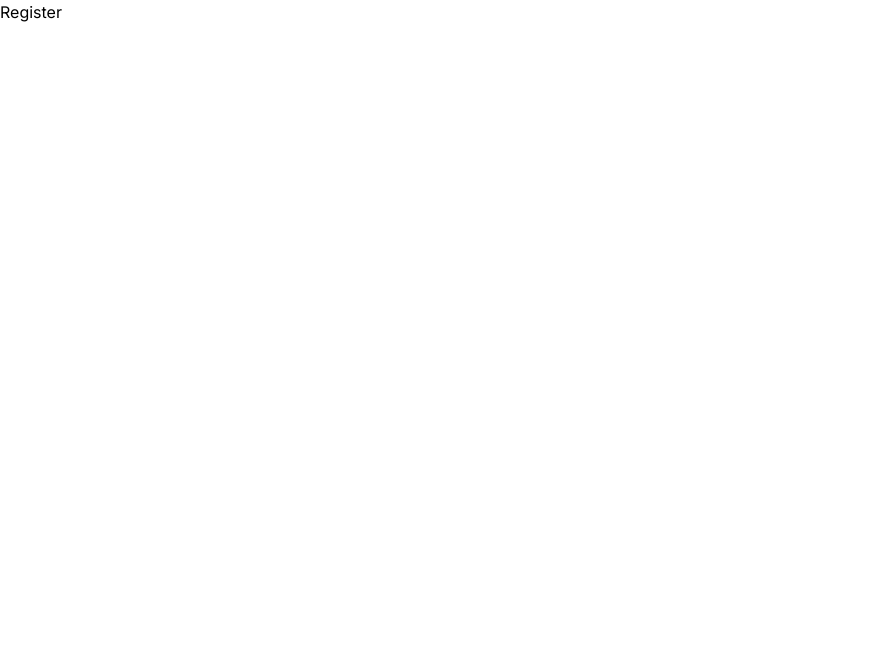
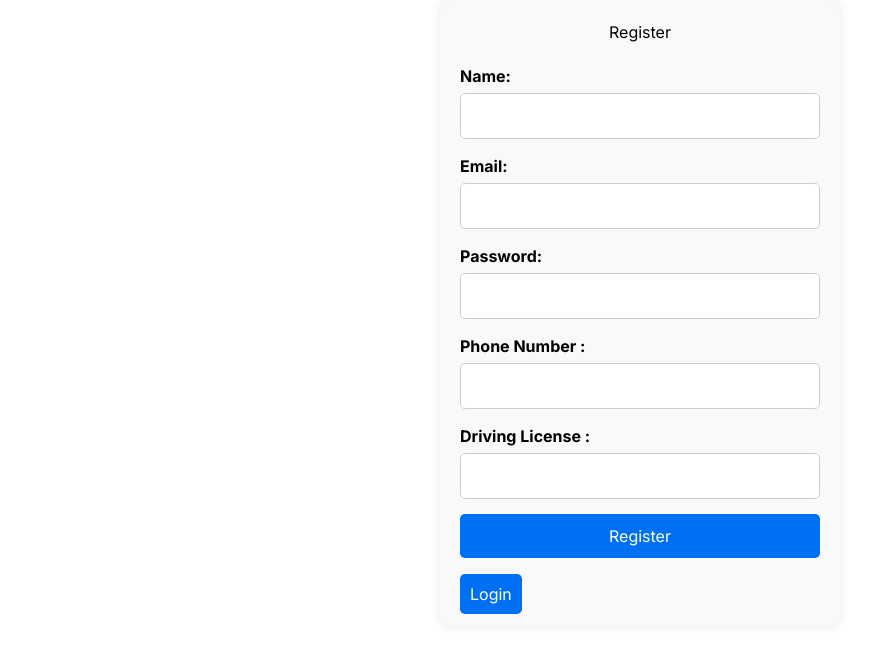
Before and after one commit to gauravkumarit8/DrivingLicense-Frontend, a Next.js app: page /instructors/register in a window 1280 px wide. Shown: the top 652 px of the page, without its empty margins (0-882 px from the left). Built offline with nearby package versions, Linux system fonts and the light colour scheme.

Commit message:
login and register page created for instructor

```diff
--- /dev/null
+++ b/src/app/instructors/login/Login.module.css
@@ -0,0 +1,56 @@
+.container {
+    max-width: 400px;
+    margin: 0 auto;
+    padding: 20px;
+    background-color: #f9f9f9;
+    border-radius: 10px;
+    box-shadow: 0 0 10px rgba(0, 0, 0, 0.1);
+}
+
+.header {
+text-align: center;
+margin-bottom: 20px;
+}
+
+.form {
+display: flex;
+flex-direction: column;
+}
+
+.formGroup {
+margin-bottom: 15px;
+}
+
+.formLabel {
+font-weight: bold;
+margin-bottom: 5px;
+display: block;
+}
+
+.formInput {
+width: 100%;
+padding: 10px;
+border: 1px solid #ccc;
+border-radius: 5px;
+box-sizing: border-box;
+}
+
+.submitButton {
+width: 100%;
+padding: 10px;
+background-color: #0070f3;
+color: white;
+border: none;
+border-radius: 5px;
+font-size: 16px;
+cursor: pointer;
+}
+
+.submitButton:hover {
+background-color: #005bb5;
+}
+
+.message {
+text-align: center;
+color: green;
+}
--- a/src/app/instructors/login/page.js
+++ b/src/app/instructors/login/page.js
@@ -1,8 +1,67 @@
-import React from 'react'
+"use client"
+
+import { loginInstructor } from "@/utils/instructorApi/page";
+import { useState } from "react"
+import styles from './Login.module.css'
+import { useRouter } from "next/navigation";
+import Link from "next/link";
 
 const Login = () => {
+  const router =useRouter();
+
+  const [email,setEmail]=useState('');
+  const [password,setPassword]=useState('');
+  const [message,setMessage]=useState('');
+
+  const handleSubmit=async(e)=>{
+    e.preventDefault();
+    const instructorData={
+      email,
+      password
+    }
+    const result=await loginInstructor(instructorData);
+    const response=result.data;
+    if (result.success) {
+      setMessage('Instructor Logged in successfully!');
+      console.log('Instructor logged:', result.data);
+
+      router.push(`/instructors/profile/${response.id}`);
+    } else {
+      setMessage(`Error: ${result.message}`);
+    }
+  }
+
   return (
-    <div>Login</div>
+    <div className={styles.container}>
+      <h1 className={styles.header}>Login</h1>
+      <form onSubmit={handleSubmit} className={styles.form}>
+        <div className={styles.formGroup}>
+          <label htmlFor="email" className={styles.formLabel}>Email:</label>
+          <input
+            type="email"
+            id="email"
+            className={styles.formInput}
+            value={email}
+            onChange={(e) => setEmail(e.target.value)}
+            required
+          />
+        </div>
+        <div className={styles.formGroup}>
+          <label htmlFor="password" className={styles.formLabel}>Password:</label>
+          <input
+            type="password"
+            id="password"
+            className={styles.formInput}
+            value={password}
+            onChange={(e) => setPassword(e.target.value)}
+            required
+          />
+        </div>
+        <button type="submit" className={styles.submitButton}>Login</button>
+      </form>
+      {message && <p className={styles.message}>{message}</p>} <br/>
+      <Link href={'/instructors/register'} className={styles.submitButton}>Register</Link>
+    </div>
   )
 }
 
--- a/src/app/instructors/register/page.js
+++ b/src/app/instructors/register/page.js
@@ -1,8 +1,105 @@
-import React from 'react'
+"use client"
+
+import { registerInstructor } from "@/utils/instructorApi/page";
+import { useState } from "react";
+import styles from '../login/Login.module.css'
+import Link from "next/link";
 
 const Register = () => {
+
+  const [name,setName]=useState('');
+  const [email,setEmail]=useState('');
+  const [password,setPassword]=useState('');
+  const [phone,setPhone]=useState('');
+  const [drivingLicense,setDrivingLicense]=useState('');
+  const [availability,setAvailability]=useState([]);
+  const [message,setMessage]=useState('');
+
+  const handleSubmit=async(e)=>{
+    e.preventDefault();
+    const instructorData={
+      name,
+      email,
+      password,
+      phone,
+      drivingLicense,
+      availability
+    }
+    const result=await registerInstructor(instructorData);
+    if (result.success) {
+      setMessage('Instructor Logged in successfully!');
+      console.log('Instructor logged:', result.data);
+
+      router.push(`/instructors`);
+    } else {
+      setMessage(`Error: ${result.message}`);
+    }
+  }
+
   return (
-    <div>Register</div>
+    <div className={styles.container}>
+      <h1 className={styles.header}>Register</h1>
+      <form onSubmit={handleSubmit} className={styles.form}>
+        <div className={styles.formGroup}>
+          <label htmlFor="name" className={styles.formLabel}>Name:</label>
+          <input
+            type="text"
+            id="name"
+            className={styles.formInput}
+            value={name}
+            onChange={(e) => setName(e.target.value)}
+            required
+          />
+        </div>
+        <div className={styles.formGroup}>
+          <label htmlFor="email" className={styles.formLabel}>Email:</label>
+          <input
+            type="email"
+            id="email"
+            className={styles.formInput}
+            value={email}
+            onChange={(e) => setEmail(e.target.value)}
+            required
+          />
+        </div>
+        <div className={styles.formGroup}>
+          <label htmlFor="password" className={styles.formLabel}>Password:</label>
+          <input
+            type="password"
+            id="password"
+            className={styles.formInput}
+            value={password}
+            onChange={(e) => setPassword(e.target.value)}
+            required
+          />
+        </div>
+        <div className={styles.formGroup}>
+          <label htmlFor="phone" className={styles.formLabel}>Phone Number :</label>
+          <input
+            type="text"
+            id="phone"
+            className={styles.formInput}
+            value={phone}
+            onChange={(e) => setPhone(e.target.value)}
+            required
+          />
+        </div>
+        <div className={styles.formGroup}>
+          <label htmlFor="drivingLicense" className={styles.formLabel}>Driving License :</label>
+          <input
+            type="text"
+            id="drivingLicense"
+            className={styles.formInput}
+            value={drivingLicense}
+            onChange={(e) => setDrivingLicense(e.target.value)}
+            required
+          />
+        </div>
+        <button type="submit" className={styles.submitButton}>Register</button>
+      </form>
+      {message && <p className={styles.message}>{message}</p>}<br/>
+      <Link href="/instructors/login" className={styles.submitButton}>Login</Link>
+    </div>
   )
 }
 
```
Also changed, not shown: src/app/instructors/profile/[id]/page.js (renamed from src/app/instructors/profile/page.js).
